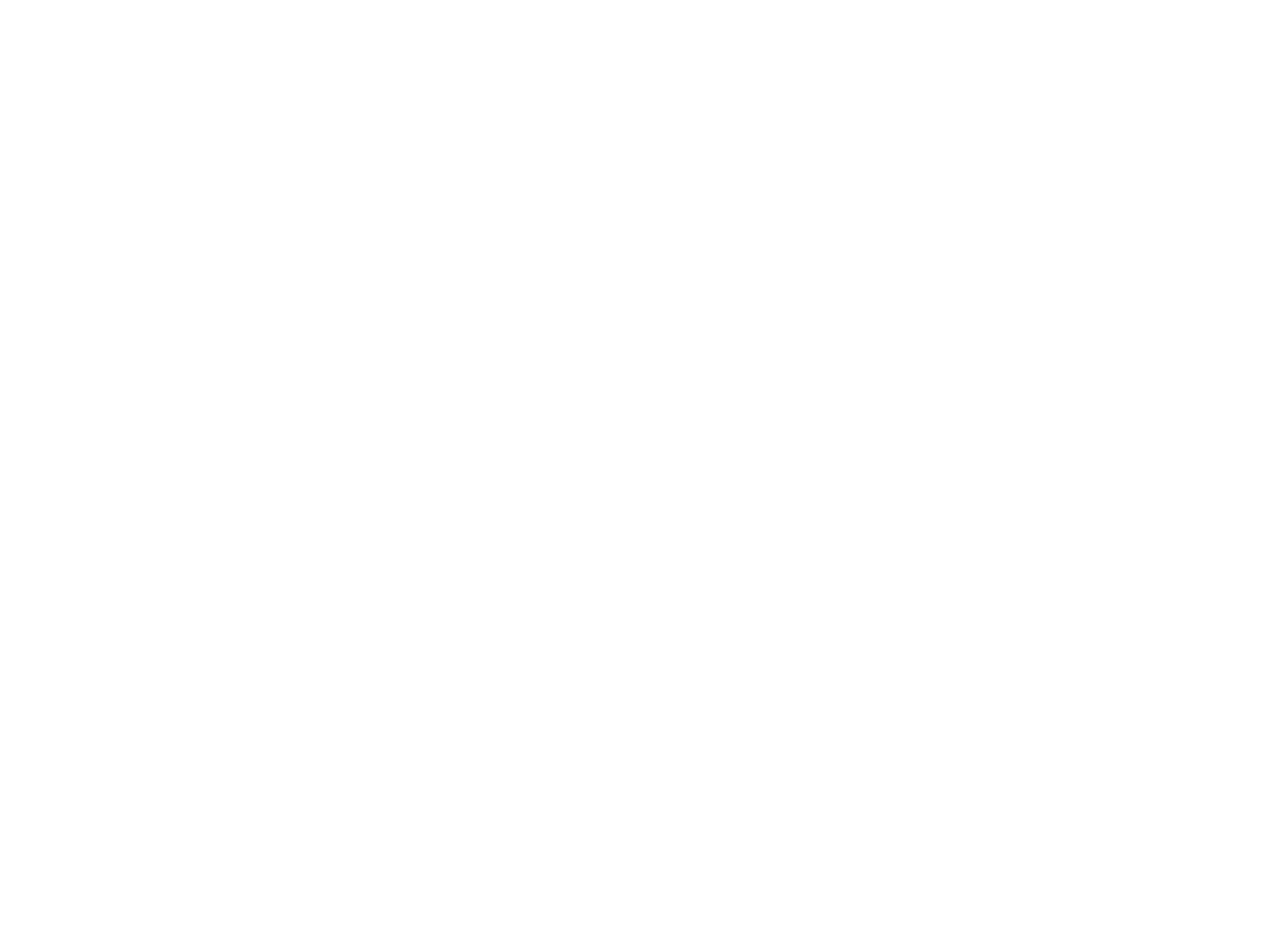
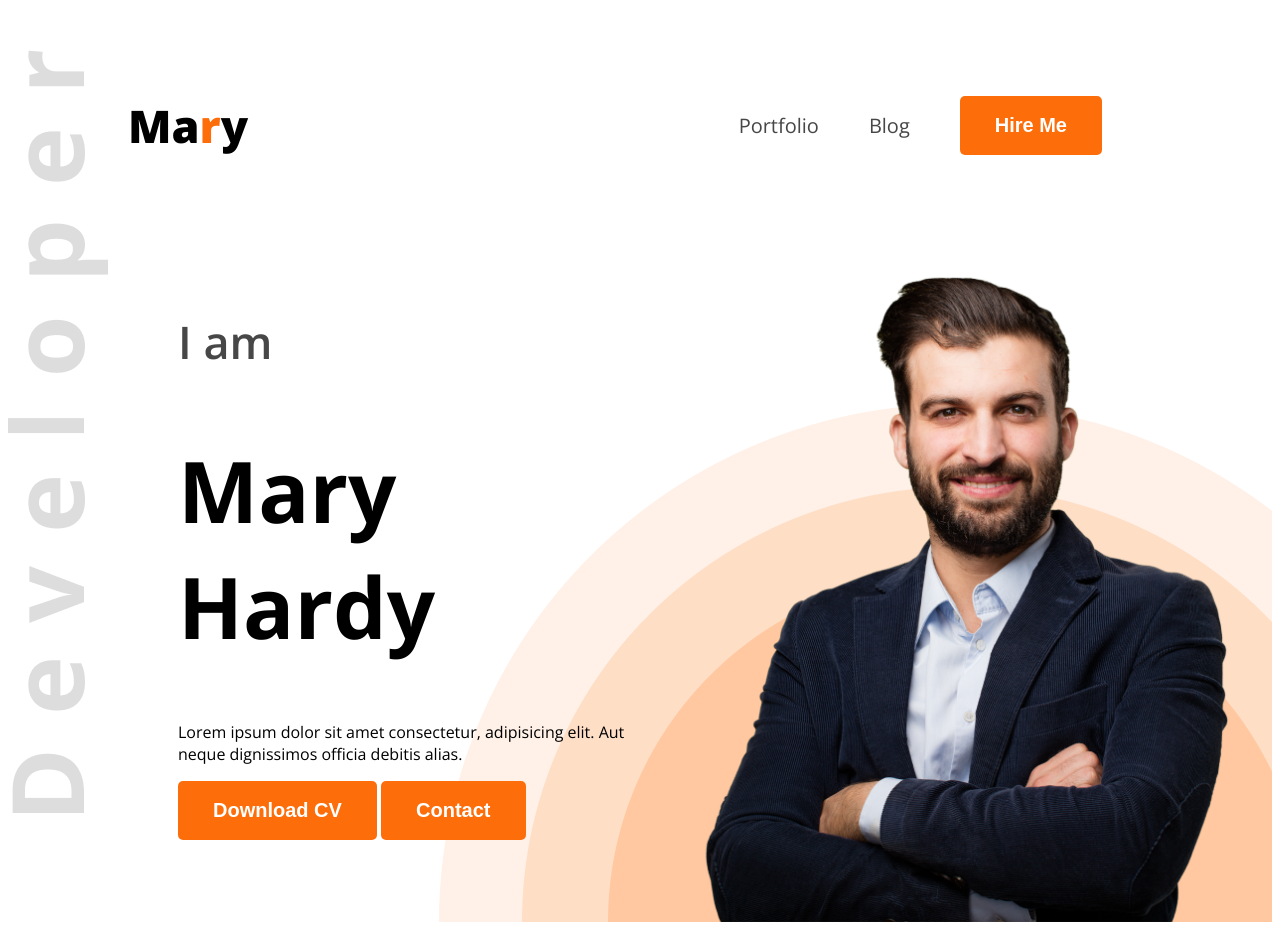
Before and after one commit to Pritom678/web-developer-portfolio, a plain HTML site: page index.html in a window 1280 px wide. Before the commit the page ends 800 px from the top, so only its background shows below. Drawn offline with nearby package versions, Linux system fonts and the light colour scheme.

Commit message:
first commit

```diff
--- a/index.html
+++ b/index.html
@@ -4,10 +4,32 @@
     <meta charset="UTF-8">
     <meta name="viewport" content="width=device-width, initial-scale=1.0">
     <title>Web Developer Portfolio</title>
+    <link rel="preconnect" href="https://fonts.googleapis.com">
+    <link rel="preconnect" href="https://fonts.gstatic.com" crossorigin>
+    <link href="https://fonts.googleapis.com/css2?family=Open+Sans:ital,wght@0,300..800;1,300..800&display=swap" rel="stylesheet">
+    <link rel="stylesheet" href="styles/styles.css">
 </head>
-<body>
-    <header>
-
+<body class="open-sans-normal">
+    <header class="header">
+        <nav>
+            <h3 class="nav-title">Ma<span class="text-primary">r</span>y</h3>
+            <ul>
+                <li><a class="dark-2" href="">Portfolio</a></li>
+                <li><a class="dark-2" href="">Blog</a></li>
+                <li><a href=""><button class="btn-primary">Hire Me</button></a></li>
+            </ul>
+        </nav>
+        <div class="banner">
+            <div class="banner-content">
+                <h4 class="banner-greetings dark-2">I am</h4>
+                <h1 class="banner-title">Mary Hardy</h1>
+                <p class="banner-description">Lorem ipsum dolor sit amet consectetur, adipisicing elit. Aut neque dignissimos officia debitis alias.
+                </p>
+                <button class="btn-primary">Download CV</button>
+                <button class="btn-primary">Contact</button>
+            </div>
+            <img class="banner-profile-pic" src="images/hardy.png" alt="">
+        </div>
     </header>
     <main>
 
--- /dev/null
+++ b/styles/styles.css
@@ -0,0 +1,76 @@
+
+.open-sans-normal {
+  font-family: "Open Sans", sans-serif;
+  font-optical-sizing: auto;
+  font-style: normal;
+  font-variation-settings:
+    "wdth" 100;
+}
+/* shared style */
+.text-primary{
+    color: #FD6E0A;
+}
+.dark-2{
+    color: #474747;
+}
+.btn-primary{
+    background-color: #FD6E0A;
+    font-weight: bold;
+    color: white;
+    padding: 18px 35px;
+    border: none;
+    border-radius: 5px;
+    font-size: 20px;
+    }
+/* header */
+.header{
+    background-image: url(../images/developer.png), url(../images/header_bg.png);
+    background-repeat: no-repeat;
+    background-position: top left, bottom right;
+}
+/* Nav styles */
+nav{
+    display: flex;
+    align-items: center;
+    justify-content: space-between;
+    margin: 50px 120px;
+}
+.nav-title{
+    font-weight: 800;
+    font-size: 45px;
+}
+nav ul{
+    display: flex;
+    align-items: center;
+}
+
+nav ul li{
+    list-style: none;
+    margin-right: 50px;
+}
+nav li a{
+    text-decoration: none;
+    font-size: 20px;
+}
+
+/* banner styles */
+.banner{
+    display: flex;
+    justify-content: space-between;
+    margin: 0 35px 0 170px;
+}
+.banner-content{
+    max-width: 580px;
+}
+.banner-greetings{
+    font-size: 45px;
+    font-weight: 600;
+}
+
+.banner-title{
+    font-weight: bold;
+    font-size: 85px;
+}
+.banner-profile-pic{
+    width: 580px;
+}
```
